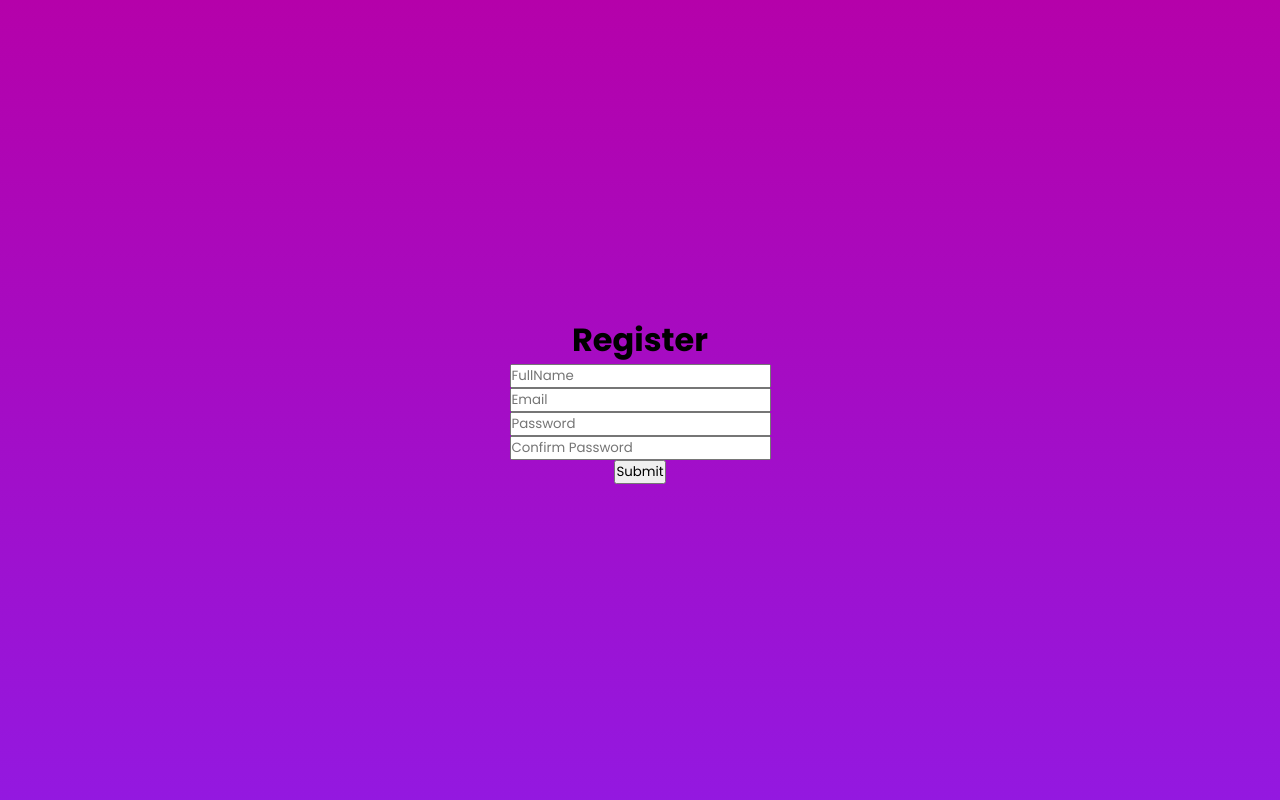
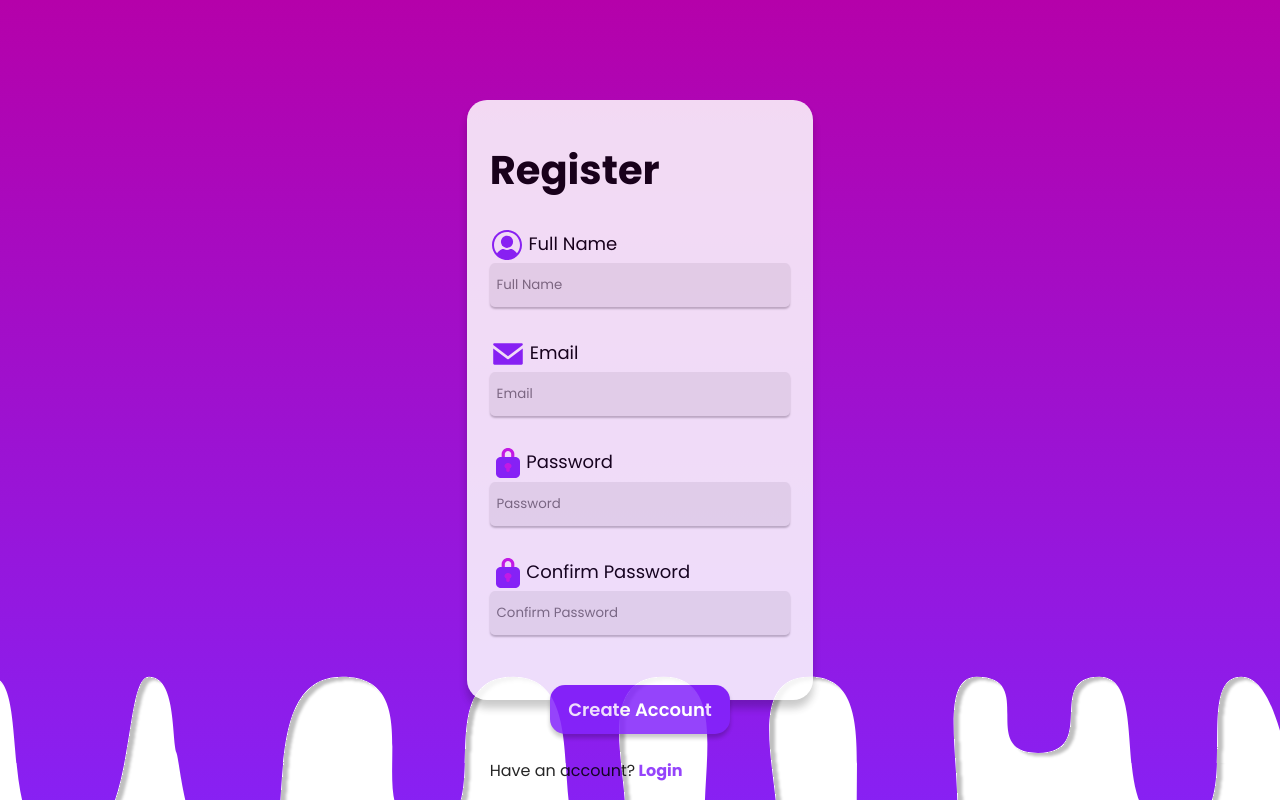
Before and after one commit to GiorgioBaz/GroupMatch, a React (Create React App) app in the folder client/: page /register in a window 1280 px wide. Built offline with nearby package versions, Linux system fonts and the light colour scheme.

Commit message:
Developed entire registration component

```diff
--- a/client/src/Components/Login.css
+++ b/client/src/Components/Login.css
@@ -14,8 +14,8 @@
 	display: flex;
 	flex-direction: column;
 	background-color: white;
-	width: 25%;
-	height: 53%;
+	width: 25vw;
+	height: 53vh;
 	position: relative;
 	border-radius: 20px;
 	box-shadow: 0px 8px 8px rgba(0, 0, 0, 0.25);
@@ -50,7 +50,7 @@
 .password-label {
 	display: flex;
 	flex-direction: row;
-	margin-left: 7.2%;
+	margin-left: 7.3%;
 }
 
 .password-icon {
@@ -92,6 +92,7 @@
 	font-weight: 600;
 	font-size: 18px;
 	box-shadow: 0px 4px 4px rgba(0, 0, 0, 0.25);
+	cursor: pointer;
 }
 
 .continue-button {
--- a/client/src/Components/Register/Register.css
+++ b/client/src/Components/Register/Register.css
@@ -1,9 +1,66 @@
-.register {
+.register-div {
+	background-image: url("../../Assets/background.svg");
+	background-position: center;
+	background-size: cover;
+	width: 100vw;
+	height: 100vh;
 	display: flex;
 	flex-direction: column;
+	align-items: center;
 	justify-content: center;
-	align-items: center;
-	background-image: url("../../Assets/background.svg");
-	height: 100vh;
-	width: 100vw;
 }
+
+.register-card {
+	display: flex;
+	flex-direction: column;
+	background-color: white;
+	width: 27vw;
+	height: 75vh;
+	position: relative;
+	border-radius: 20px;
+	box-shadow: 0px 8px 8px rgba(0, 0, 0, 0.25);
+	opacity: 0.85;
+}
+
+.register-form {
+	display: flex;
+	flex-direction: column;
+}
+
+.register-header {
+	position: relative;
+	font-weight: 700;
+	font-size: 40px;
+	margin-left: 6.5%;
+	margin-top: 1em;
+	margin-bottom: 0.75em;
+}
+
+.name-div {
+	margin-bottom: 2em;
+}
+
+.name-label {
+	display: flex;
+	flex-direction: row;
+	margin-left: 7.2%;
+}
+
+.user-icon {
+	margin-bottom: 1%;
+}
+
+.confirmpass-div {
+	margin-top: 2em;
+}
+
+.confirmpass-label {
+	display: flex;
+	flex-direction: row;
+	margin-left: 7.3%;
+}
+
+.create-button {
+	text-align: center;
+	cursor: pointer;
+}
--- a/client/src/Components/Register/Register.js
+++ b/client/src/Components/Register/Register.js
@@ -1,16 +1,20 @@
 import { useState } from "react";
 import Axios from "axios";
+import { Link } from "react-router-dom";
 import "./Register.css";
-import background from "../../Assets/background.svg";
+import passwordIcon from "../../Assets/password-icon.svg";
+import emailIcon from "../../Assets/email-icon.svg";
+import userIcon from "../../Assets/user-icon.svg";
 
 function Login() {
 	const [registerPassword, setRegisterPassword] = useState("");
 	const [confirmPassword, setConfirmPassword] = useState("");
 	const [registerName, setRegisterName] = useState("");
 	const [registerEmail, setRegisterEmail] = useState("");
-	const [data, setData] = useState(null);
+	//const [data, setData] = useState(null);
 
-	const register = () => {
+	const register = (e) => {
+		e.preventDefault();
 		if (registerPassword !== confirmPassword) {
 			console.log("Password is not the same");
 			return;
@@ -26,7 +30,7 @@ function Login() {
 			url: "http://localhost:5000/register",
 		}).then((res) => console.log(res));
 	};
-
+	/*
 	const getUser = () => {
 		Axios({
 			method: "GET",
@@ -38,34 +42,118 @@ function Login() {
 		});
 	};
 
+	const logout = () => {
+		Axios({
+			method: "POST",
+			withCredentials: true,
+			url: "http://localhost:5000/logout",
+		}).then((res) => console.log(res));
+		//May need a window relocation once the page is fully developed
+	};
+	*/
 	return (
-		<div className="App">
-			<div className="register">
-				<h1>Register</h1>
+		<div className="register-div">
+			<div className="register-card">
+				<form className="register-form" onSubmit={register}>
+					<h1 className="register-header">Register</h1>
+					<div className="name-div">
+						<div className="name-label">
+							<img
+								alt="User Icon"
+								className="user-icon"
+								src={userIcon}
+							/>
+							<h3 className="form-input-headers">Full Name</h3>
+						</div>
 						<input
-					placeholder="FullName"
-					onChange={(e) => setRegisterName(e.target.value.toString())}
+							className="input-field"
+							placeholder="Full Name"
+							onChange={(e) =>
+								setRegisterName(e.target.value.toString())
+							}
 						/>
+					</div>
+
+					<div className="email-div">
+						<div className="email-label">
+							<img
+								alt="Email Icon"
+								className="email-icon"
+								src={emailIcon}
+							/>
+							<h3 className="form-input-headers">Email</h3>
+						</div>
 						<input
+							className="input-field"
 							placeholder="Email"
+							name="email"
 							onChange={(e) =>
 								setRegisterEmail(
 									e.target.value.toString().toLowerCase()
 								)
 							}
 						/>
+					</div>
+
+					<div className="password-div">
+						<div className="password-label">
+							<img
+								alt="Password Icon"
+								className="password-icon"
+								src={passwordIcon}
+							/>
+							<h3 className="form-input-headers">Password</h3>
+						</div>
 						<input
+							className="input-field"
 							placeholder="Password"
 							type={"password"}
-					onChange={(e) => setRegisterPassword(e.target.value)}
+							onChange={(e) =>
+								setRegisterPassword(e.target.value)
+							}
 						/>
+					</div>
+
+					<div className="confirmpass-div">
+						<div className="confirmpass-label">
+							<img
+								alt="Password Icon"
+								className="password-icon"
+								src={passwordIcon}
+							/>
+							<h3 className="form-input-headers">
+								Confirm Password
+							</h3>
+						</div>
 						<input
+							className="input-field"
 							placeholder="Confirm Password"
 							type={"password"}
 							onChange={(e) => setConfirmPassword(e.target.value)}
 						/>
-				<button onClick={register}>Submit</button>
 					</div>
+
+					<div className="create-button">
+						<button className="button">Create Account</button>
+					</div>
+
+					<p className="register-p">
+						Have an account?
+						<Link to="/" className="register-span">
+							Login
+						</Link>
+					</p>
+				</form>
+			</div>
+			{/*
+			<div>
+				<h1>Get User</h1>
+				<button onClick={getUser}>Submit</button>
+				{data ? <h1>Welcome Back {data.name}</h1> : null}
+			</div>
+
+			<button onClick={logout}>Log Out</button>
+			*/}
 		</div>
 	);
 }
```
Also changed, not shown: client/src/Assets/email-icon.svg, client/src/Assets/user-icon.svg (added). Lines whose indentation alone changed are shown as unchanged.
